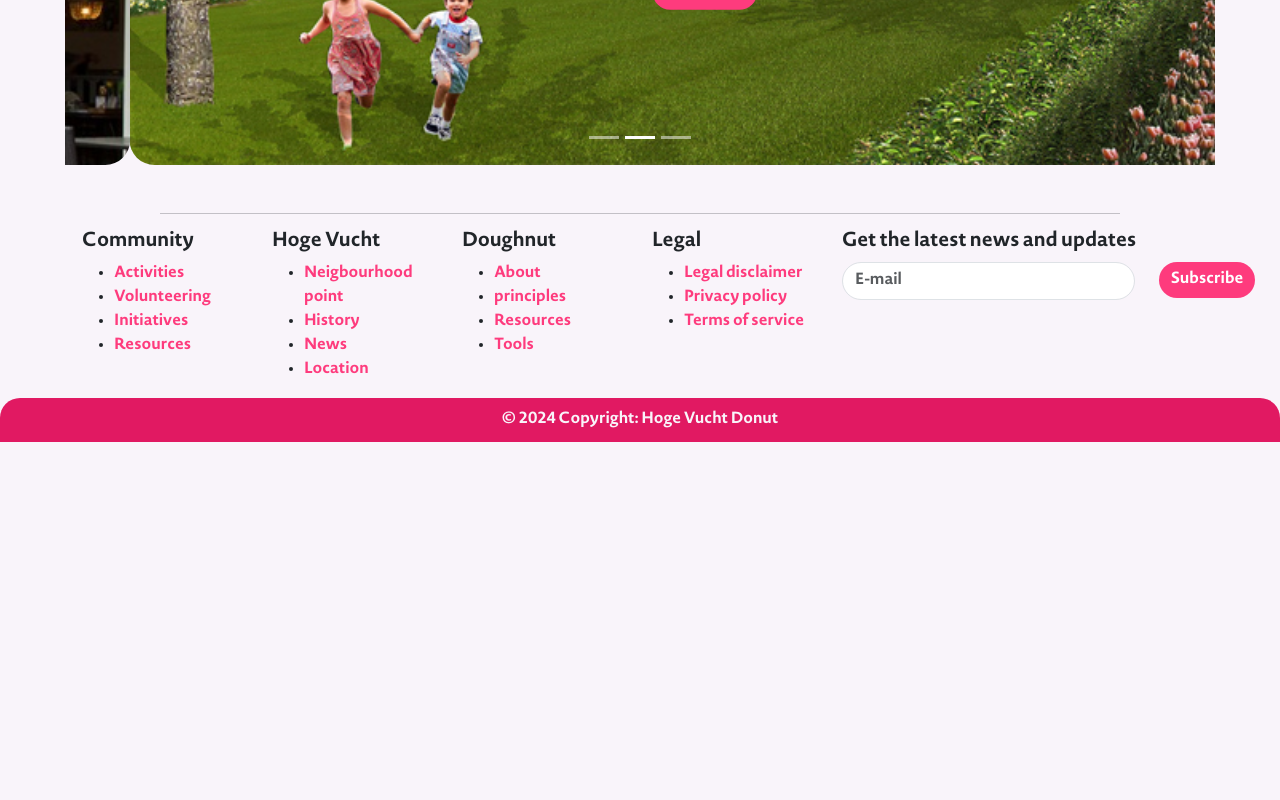
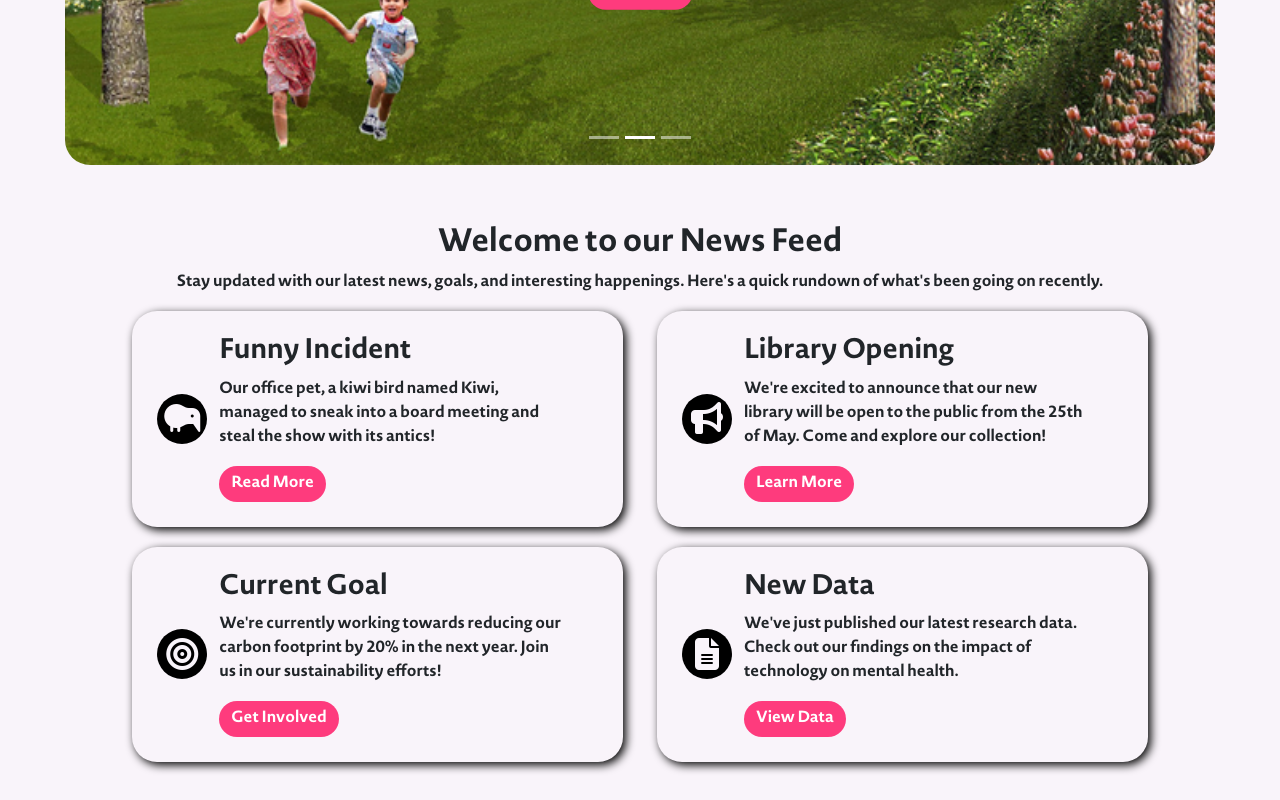
Before and after one commit to Piukaas/Hoge-Vucht-Doughnut, a React (Create React App) app: page / in a window 1280 px wide. Shown: the part 360-1160 px from the top of the page. Before the commit the page ends 802 px from the top, so only its background shows below. Built offline with nearby package versions, Linux system fonts and the light colour scheme.

Commit message:
chore: Update file paths and import statements for Home component

```diff
--- a/src/AppRoutes.js
+++ b/src/AppRoutes.js
@@ -1,9 +1,9 @@
 import React from "react";
 import { Route, Routes } from "react-router-dom";
-import Home from "./layout/Home";
+import Home from "./layout/home/Home";
 
 const AppRoutes = () => (
-  <div className="mt-100">
+  <div className="content col-md-11 container-fluid justify-content-center">
     <Routes>
       <Route path="/" element={<Home />} />
     </Routes>
--- a/src/index.css
+++ b/src/index.css
@@ -21,6 +21,10 @@
 body {
   font-family: "Novel Sans Pro Bold", sans-serif;
   background-color: var(--white);
+}
+
+.content {
+  margin-top: 100px;
 }
 
 .txt-hoge-vucht {
@@ -48,6 +52,7 @@ a {
 a:hover {
   text-decoration: underline;
   color: var(--background);
+  cursor: pointer;
   scale: 1.05;
 }
 
@@ -87,14 +92,14 @@ a:hover {
 }
 
 .btn-primary {
-  background-color: var(--accent);
+  background-color: var(--accent) !important;
   border: none;
   border-radius: 25px;
   transition: 1s;
 }
 
 .btn-primary:hover {
-  background-color: var(--background);
+  background-color: var(--background) !important;
   scale: 1.1;
 }
 
@@ -134,6 +139,22 @@ a:hover {
   margin-bottom: 5px;
 }
 
+.ml-20 {
+  margin-left: 20px;
+}
+
+.mr-20 {
+  margin-right: 20px;
+}
+
+.mt-20 {
+  margin-top: 20px;
+}
+
+.mb-20 {
+  margin-bottom: 20px;
+}
+
 .mt-100 {
   margin-top: 100px;
 }
@@ -149,8 +170,12 @@ a:hover {
   border-bottom-left-radius: 20px;
 }
 
+.navbar-brand {
+  color: var(--white) !important;
+}
+
 .navbar-brand:hover {
-  color: var(--white);
+  color: var(--white) !important;
 }
 
 .dropdown-toggle {
@@ -195,7 +220,7 @@ a:hover {
 }
 
 .carousel-caption {
-  text-shadow: -1px 0 black, 0 1px black, 1px 0 black, 0 -1px black;
+  text-shadow: -1px 0 var(--black), 0 1px var(--black), 1px 0 var(--black), 0 -1px var(--black);
   padding: 20px;
   border-radius: 25px;
   top: 50%;
@@ -204,6 +229,37 @@ a:hover {
   left: 50%;
   transform: translate(-50%, -50%);
   right: initial;
+}
+
+.feature-heading {
+  padding: 50px;
+}
+
+.feature-box {
+  padding: 25px;
+  box-shadow: 3px 3px 10px var(--black);
+  border-radius: 25px;
+  background-color: var(--white);
+  height: 100%;
+  margin-left: 5px;
+  margin-right: 5px;
+  transition: 1s;
+}
+
+.feature-box:hover {
+  transform: scale(1.05);
+  cursor: pointer;
+}
+
+.icon-container {
+  display: flex;
+  justify-content: center;
+  align-items: center;
+  border-radius: 50%;
+  background: var(--black);
+  color: var(--white);
+  width: 50px;
+  height: 50px;
 }
 
 /* Activity details */
--- a/src/layout/Footer.js
+++ b/src/layout/Footer.js
@@ -13,24 +13,16 @@ function Footer() {
             <h5>{t("community")}</h5>
             <ul class="footer-links">
               <li>
-                <a href="#" class="link">
-                  {t("activities")}
-                </a>
+                <a class="link">{t("activities")}</a>
               </li>
               <li>
-                <a href="#" class="link">
-                  {t("volunteering")}
-                </a>
+                <a class="link">{t("volunteering")}</a>
               </li>
               <li>
-                <a href="#" class="link">
-                  {t("initiatives")}
-                </a>
+                <a class="link">{t("initiatives")}</a>
               </li>
               <li>
-                <a href="#" class="link">
-                  {t("resources")}
-                </a>
+                <a class="link">{t("resources")}</a>
               </li>
             </ul>
           </div>
@@ -38,24 +30,16 @@ function Footer() {
             <h5>{t("hoge-vucht")}</h5>
             <ul class="footer-links">
               <li>
-                <a href="#" class="link">
-                  {t("neighbourhood-point")}
-                </a>
+                <a class="link">{t("neighbourhood-point")}</a>
               </li>
               <li>
-                <a href="#" class="link">
-                  {t("history")}
-                </a>
+                <a class="link">{t("history")}</a>
               </li>
               <li>
-                <a href="#" class="link">
-                  {t("news")}
-                </a>
+                <a class="link">{t("news")}</a>
               </li>
               <li>
-                <a href="#" class="link">
-                  {t("location")}
-                </a>
+                <a class="link">{t("location")}</a>
               </li>
             </ul>
           </div>
@@ -63,24 +47,16 @@ function Footer() {
             <h5>{t("doughnut")}</h5>
             <ul class="footer-links">
               <li>
-                <a href="#" class="link">
-                  {t("about")}
-                </a>
+                <a class="link">{t("about")}</a>
               </li>
               <li>
-                <a href="#" class="link">
-                  {t("principles")}
-                </a>
+                <a class="link">{t("principles")}</a>
               </li>
               <li>
-                <a href="#" class="link">
-                  {t("resources")}
-                </a>
+                <a class="link">{t("resources")}</a>
               </li>
               <li>
-                <a href="#" class="link">
-                  {t("tools")}
-                </a>
+                <a class="link">{t("tools")}</a>
               </li>
             </ul>
           </div>
@@ -88,34 +64,26 @@ function Footer() {
             <h5>{t("legal")}</h5>
             <ul class="footer-links">
               <li>
-                <a href="#" class="link">
-                  {t("legal-disclaimer")}
-                </a>
+                <a class="link">{t("legal-disclaimer")}</a>
               </li>
               <li>
-                <a href="#" class="link">
-                  {t("privacy-policy")}
-                </a>
+                <a class="link">{t("privacy-policy")}</a>
               </li>
               <li>
-                <a href="#" class="link">
-                  {t("terms-of-service")}
-                </a>
+                <a class="link">{t("terms-of-service")}</a>
               </li>
             </ul>
           </div>
           <div class="col-md-4">
             <h5>{t("latest-news")}</h5>
-            <form className="footer-newsletter row">
+            <div className="footer-newsletter row">
               <div className="col-md-10">
                 <input type="email" className="form-control" placeholder="E-mail" />
               </div>
               <div className="col-md-2">
-                <button type="submit" className="btn btn-primary">
-                  {t("subscribe")}
-                </button>
+                <button className="btn btn-primary">{t("subscribe")}</button>
               </div>
-            </form>
+            </div>
           </div>
         </div>
       </div>
--- a/src/layout/Home.js
+++ b/src/layout/home/Carousel.js
@@ -1,21 +1,21 @@
 import React from "react";
 import Carousel from "react-bootstrap/Carousel";
-import image1 from "../images/image1.jpg";
-import image2 from "../images/image2.jpg";
-import image3 from "../images/image3.jpg";
 import { useTranslation } from "react-i18next";
+import image1 from "../../images/image1.jpg";
+import image2 from "../../images/image2.jpg";
+import image3 from "../../images/image3.jpg";
 
-const Home = () => {
+const CarouselComponent = () => {
   const { t } = useTranslation();
 
   return (
-    <Carousel className="col-md-11 container-fluid justify-content-center carousel">
+    <Carousel className="carousel mb-10">
       <Carousel.Item>
         <img className="d-block w-100 no-user-select" src={image1} alt="First slide" />
         <Carousel.Caption className="carousel-caption">
           <h2>{t("carousel-caption1")}</h2>
           <h5>{t("carousel-text1")}</h5>
-          <button class="btn btn-primary">{t("read-more")}</button>
+          <button className="btn btn-primary">{t("read-more")}</button>
         </Carousel.Caption>
       </Carousel.Item>
       <Carousel.Item>
@@ -23,7 +23,7 @@ const Home = () => {
         <Carousel.Caption className="carousel-caption">
           <h2>{t("carousel-caption2")}</h2>
           <h5>{t("carousel-text2")}</h5>
-          <button class="btn btn-primary">{t("read-more")}</button>
+          <button className="btn btn-primary">{t("read-more")}</button>
         </Carousel.Caption>
       </Carousel.Item>
       <Carousel.Item>
@@ -31,11 +31,11 @@ const Home = () => {
         <Carousel.Caption className="carousel-caption">
           <h2>{t("carousel-caption3")}</h2>
           <h5>{t("carousel-text3")}</h5>
-          <button class="btn btn-primary">{t("read-more")}</button>
+          <button className="btn btn-primary">{t("read-more")}</button>
         </Carousel.Caption>
       </Carousel.Item>
     </Carousel>
   );
 };
 
-export default Home;
+export default CarouselComponent;
--- /dev/null
+++ b/src/layout/home/Features.js
@@ -0,0 +1,70 @@
+import React from "react";
+import { useTranslation } from "react-i18next";
+
+const Features = () => {
+  const { t } = useTranslation();
+
+  return (
+    <section className="feature-heading mt-10">
+      <div className="container">
+        <h2 className="text-center">{t("welcomeMessage")}</h2>
+        <p className="text-center">{t("introMessage")}</p>
+        <div className="row">
+          <div className="col-md-6 mb-20">
+            <div className="feature-box row align-items-center">
+              <div className="icon-container col-md-2">
+                <i className="fas fa-kiwi-bird fa-2xl"></i>
+              </div>
+              <div className="col-md-10">
+                <h3>{t("funnyIncidentTitle")}</h3>
+                <p>{t("funnyIncidentDescription")}</p>
+                <button className="btn btn-primary">{t("readMore")}</button>
+              </div>
+            </div>
+          </div>
+
+          <div className="col-md-6 mb-20">
+            <div className="feature-box row align-items-center">
+              <div className="icon-container col-md-2">
+                <i className="fas fa-bullhorn fa-2xl"></i>
+              </div>
+              <div className="col-md-10">
+                <h3>{t("libraryOpeningTitle")}</h3>
+                <p>{t("libraryOpeningDescription")}</p>
+                <button className="btn btn-primary">{t("learnMore")}</button>
+              </div>
+            </div>
+          </div>
+
+          <div className="col-md-6 mb-20">
+            <div className="feature-box row align-items-center">
+              <div className="icon-container col-md-2">
+                <i className="fas fa-bullseye fa-2xl"></i>
+              </div>
+              <div className="col-md-10">
+                <h3>{t("currentGoalTitle")}</h3>
+                <p>{t("currentGoalDescription")}</p>
+                <button className="btn btn-primary">{t("getInvolved")}</button>
+              </div>
+            </div>
+          </div>
+
+          <div className="col-md-6 mb-20">
+            <div className="feature-box row align-items-center">
+              <div className="icon-container col-md-2">
+                <i className="fas fa-file-lines fa-2xl"></i>
+              </div>
+              <div className="col-md-10">
+                <h3>{t("newDataTitle")}</h3>
+                <p>{t("newDataDescription")}</p>
+                <button className="btn btn-primary">{t("viewData")}</button>
+              </div>
+            </div>
+          </div>
+        </div>
+      </div>
+    </section>
+  );
+};
+
+export default Features;
--- /dev/null
+++ b/src/layout/home/Home.js
@@ -0,0 +1,14 @@
+import React from "react";
+import CarouselComponent from "./Carousel";
+import Features from "./Features";
+
+const Home = () => {
+  return (
+    <div>
+      <CarouselComponent />
+      <Features />
+    </div>
+  );
+};
+
+export default Home;
--- a/src/translations.json
+++ b/src/translations.json
@@ -118,5 +118,61 @@
   "carousel-text3": {
     "nl": "Verken de functies van onze nieuwe bibliotheek.",
     "en": "Explore the features of our new library."
+  },
+  "welcomeMessage": {
+    "en": "Welcome to our News Feed",
+    "nl": "Welkom bij onze nieuwsfeed"
+  },
+  "introMessage": {
+    "en": "Stay updated with our latest news, goals, and interesting happenings. Here's a quick rundown of what's been going on recently.",
+    "nl": "Blijf op de hoogte van ons laatste nieuws, doelen en interessante gebeurtenissen. Hier is een snelle samenvatting van wat er recentelijk is gebeurd."
+  },
+  "funnyIncidentTitle": {
+    "en": "Funny Incident",
+    "nl": "Grappig Incident"
+  },
+  "funnyIncidentDescription": {
+    "en": "Our office pet, a kiwi bird named Kiwi, managed to sneak into a board meeting and steal the show with its antics!",
+    "nl": "Ons kantoorhuisdier, een kiwi genaamd Kiwi, wist stiekem een bestuursvergadering binnen te sluipen en stal de show met zijn capriolen!"
+  },
+  "readMore": {
+    "en": "Read More",
+    "nl": "Lees Meer"
+  },
+  "libraryOpeningTitle": {
+    "en": "Library Opening",
+    "nl": "Opening Bibliotheek"
+  },
+  "libraryOpeningDescription": {
+    "en": "We're excited to announce that our new library will be open to the public from the 25th of May. Come and explore our collection!",
+    "nl": "We zijn verheugd aan te kondigen dat onze nieuwe bibliotheek vanaf 25 mei open zal zijn voor het publiek. Kom en ontdek onze collectie!"
+  },
+  "learnMore": {
+    "en": "Learn More",
+    "nl": "Leer Meer"
+  },
+  "currentGoalTitle": {
+    "en": "Current Goal",
+    "nl": "Huidig Doel"
+  },
+  "currentGoalDescription": {
+    "en": "We're currently working towards reducing our carbon footprint by 20% in the next year. Join us in our sustainability efforts!",
+    "nl": "We werken momenteel aan het verminder van onze CO2-voetafdruk met 20% in het komende jaar. Doe mee aan onze duurzaamheidsinspanningen!"
+  },
+  "getInvolved": {
+    "en": "Get Involved",
+    "nl": "Doe Mee"
+  },
+  "newDataTitle": {
+    "en": "New Data",
+    "nl": "Nieuwe Gegevens"
+  },
+  "newDataDescription": {
+    "en": "We've just published our latest research data. Check out our findings on the impact of technology on mental health.",
+    "nl": "We hebben zojuist onze nieuwste onderzoeksgegevens gepubliceerd. Bekijk onze bevindingen over de impact van technologie op de geestelijke gezondheid."
+  },
+  "viewData": {
+    "en": "View Data",
+    "nl": "Bekijk Gegevens"
   }
 }
```
Also changed, not shown: public/robots.txt (deleted).
